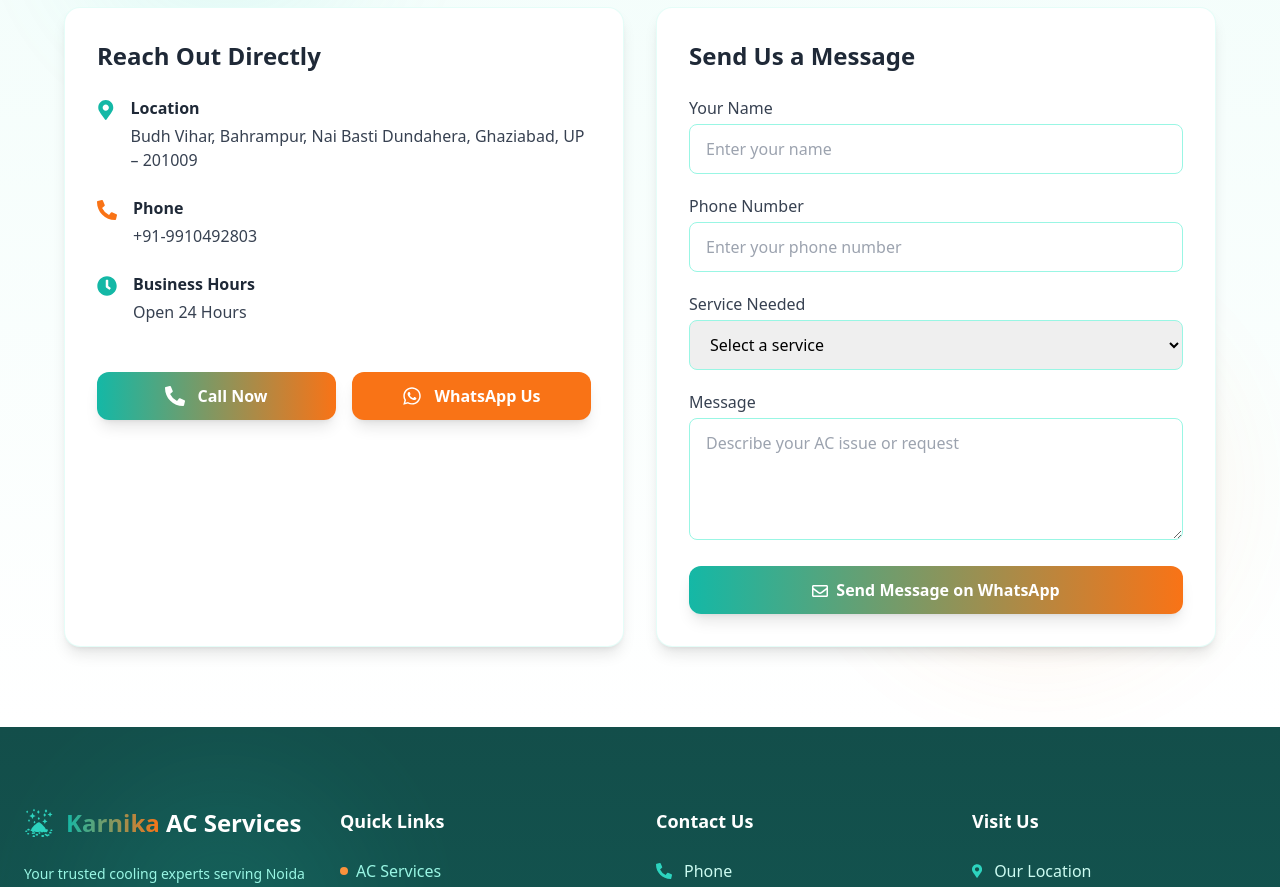
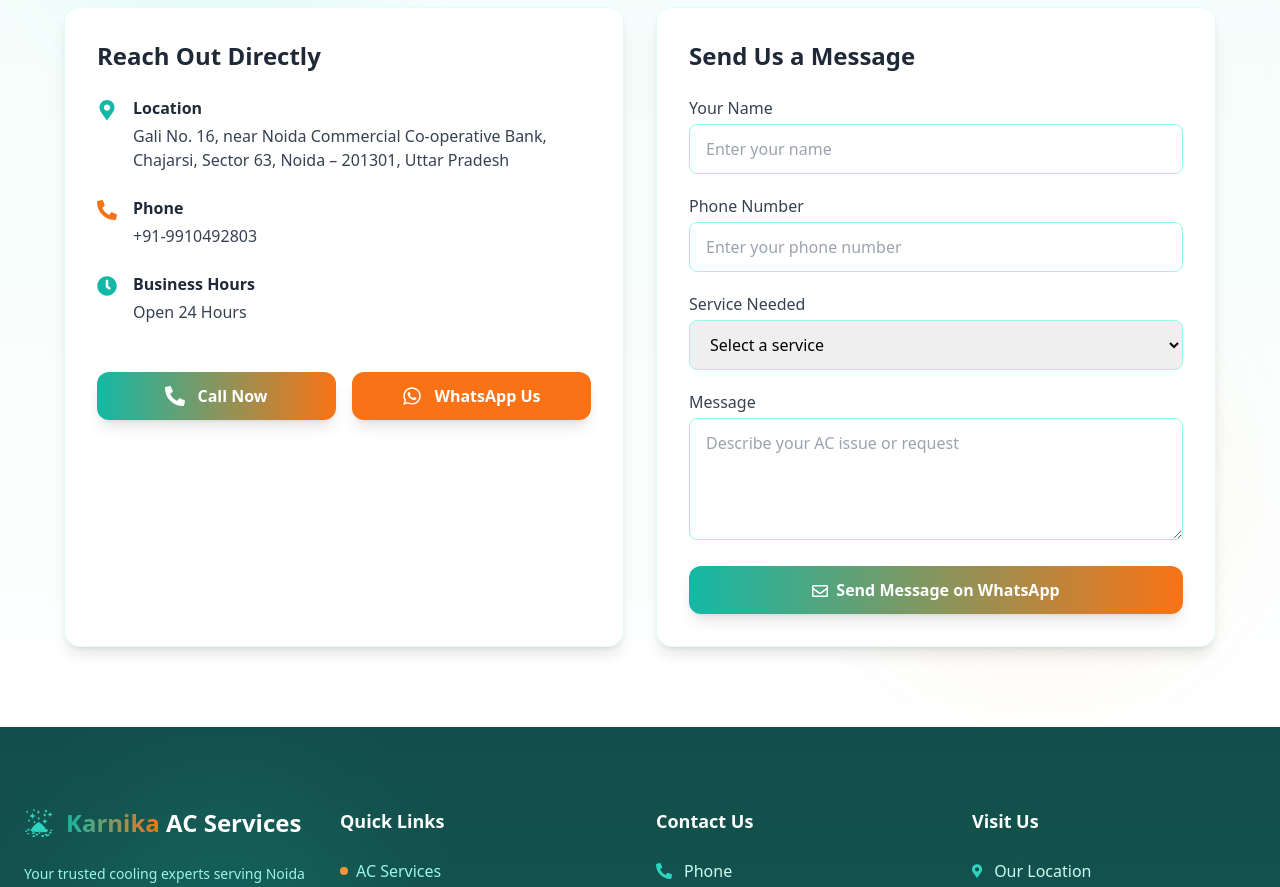
Before and after one commit to roshankhapre/karnika-ac-repair, a React (Vite) app: page / in a window 1280 px wide. Shown: the part 9060-9947 px from the top of the page. Built offline with nearby package versions, Linux system fonts and the light colour scheme.

Commit message:
Contact added

```diff
--- a/src/components/Contact.jsx
+++ b/src/components/Contact.jsx
@@ -47,8 +47,9 @@ const Contact = () => {
                 <div>
                   <h4 className="font-semibold text-gray-800 mb-1">Location</h4>
                   <p>
-                    Budh Vihar, Bahrampur, Nai Basti Dundahera, Ghaziabad, UP –
-                    201009
+                    Gali No. 16, near Noida Commercial Co-operative Bank,
+                    <br />
+                    Chajarsi, Sector 63, Noida – 201301, Uttar Pradesh
                   </p>
                 </div>
               </div>
--- a/src/components/TrustFactors.jsx
+++ b/src/components/TrustFactors.jsx
@@ -104,7 +104,7 @@ const TrustFactors = () => {
         {/* CTA Button */}
         <div className="mt-14 text-center" data-aos="zoom-in-up">
           <a
-            href="tel:+919910498203"
+            href="tel:+919910492803"
             className="group inline-flex items-center justify-center gap-3 px-8 py-4 bg-gradient-to-r from-teal-500 to-orange-500 hover:from-teal-600 hover:to-orange-600 text-white font-semibold rounded-xl shadow-lg hover:shadow-orange-300/50 transition-all transform hover:scale-105"
           >
             <FaPhoneAlt className="text-xl group-hover:animate-pulse" />
```
